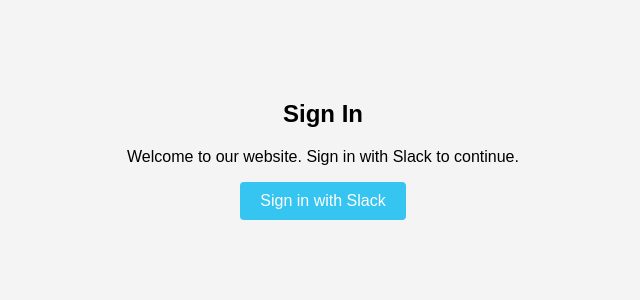
After one commit to elisha-joy22/lunch_app, a Django app: page /accounts/user/sign-in in a window 1280 px wide. The commit adds this page. Shown: the top 300 px of the page, without its empty margins (317-957 px from the left). Run offline with Django 5.2, Linux system fonts and the light colour scheme; parts of the project's set-up code (start-up, migrations or seed data) failed here and were passed over.

Commit message:
added profile and sign-in templates - created home and signin views - automatically redirected oauth start to home view

```diff
--- a/accounts/mixins.py
+++ b/accounts/mixins.py
@@ -6,6 +6,6 @@ class TokenAuthRequiredMixin:
     def dispatch(self,request,*args,**kwargs):
         print("TokenAuthRequiredMixin")
         if not request.user.is_authenticated:
-            sign_url = reverse('oauth-start')
+            sign_url = reverse('user-sign-in')
             return redirect(sign_url)
         return super().dispatch(request,*args,**kwargs)
--- /dev/null
+++ b/accounts/templates/sign_in.html
@@ -0,0 +1,50 @@
+<!DOCTYPE html>
+<html lang="en">
+
+<head>
+    <meta charset="UTF-8">
+    <meta name="viewport" content="width=device-width, initial-scale=1.0">
+    <title>Sign In</title>
+    <style>
+        /* Basic styling for the page */
+        body {
+            margin: 0;
+            padding: 0;
+            font-family: Arial, sans-serif;
+            background-color: #f4f4f4;
+        }
+
+        .container {
+            width: 100%;
+            max-width: 400px;
+            margin: 100px auto;
+            text-align: center;
+        }
+
+        .btn-slack {
+            background-color: #36c5f0;
+            color: #fff;
+            padding: 10px 20px;
+            font-size: 16px;
+            border: none;
+            border-radius: 4px;
+            cursor: pointer;
+            text-decoration: none;
+            display: inline-block;
+        }
+
+        .btn-slack:hover {
+            background-color: #2eb7ed;
+        }
+    </style>
+</head>
+
+<body>
+    <div class="container">
+        <h2>Sign In</h2>
+        <p>Welcome to our website. Sign in with Slack to continue.</p>
+        <a href="{{basic_url}}accounts/user/oauth/start" id="slack-link" class="btn-slack">Sign in with Slack</a>
+    </div>
+</body>
+
+</html>
--- a/accounts/urls.py
+++ b/accounts/urls.py
@@ -4,5 +4,7 @@ from accounts import views
 urlpatterns = [
     path('user/oauth/start',views.SlackOuthStartView.as_view(), name='oauth-start'),
     path('user/oauth/redirect', views.SlackOuthRedirectView.as_view(), name='oauth-redirect'),
-    path('user/profile', views.UserProfileView.as_view(), name='user-profile')
+    path('user/profile', views.UserProfileView.as_view(), name='user-profile'),
+    path('user/logout', views.LogoutView.as_view(), name="user-logout"),
+    path('user/sign-in', views.SignInView.as_view(), name='user-sign-in')
 ]
--- a/accounts/views.py
+++ b/accounts/views.py
@@ -1,7 +1,8 @@
-from django.shortcuts import render
+from django.shortcuts import render,redirect
+from django.http import HttpResponseRedirect
 from rest_framework.views import APIView
 from rest_framework.response import Response
-
+from django.conf import settings
 from slack_sdk.oauth import AuthorizeUrlGenerator
 from slack_sdk.oauth.state_store import FileOAuthStateStore
 from slack_sdk.web import WebClient
@@ -21,6 +22,7 @@ ENV = os.getenv("ENV")
 SLACK_CLIENT_ID = os.getenv("SLACK_CLIENT_ID", "")
 SLACK_CLIENT_SECRET = os.getenv("SLACK_CLIENT_SECRET", "")
 SLACK_REDIRECT_URI = os.getenv("SLACK_REDIRECT_URI_DEV", "")
+CONTEXT = settings.CONTEXT
 
 if ENV.lower().startswith("prod"):
     SLACK_REDIRECT_URI = os.getenv("SLACK_REDIRECT_URI_PROD", "")
@@ -42,7 +44,7 @@ class SlackOuthStartView(APIView):
         print("StartView User",request.user)
         state = state_store.issue()
         url = authorize_url_generator.generate(state=state)
-        return Response({'url':url})
+        return HttpResponseRedirect(redirect_to=url)
 
 
 class SlackOuthRedirectView(APIView):
@@ -83,21 +85,49 @@ class SlackOuthRedirectView(APIView):
             user_data = update_or_create_user(user=user_info)
             serialized_user_data = UserSerializer(user_data).data
             print(serialized_user_data)
-            #update_or_assign_token_response = TokenSerializer(update_or_assign_auth_token(user=user_data,token=access_token)).data
             jwt = generate_jwt(serialized_user_data)
             print(jwt)
         except Exception as e:
             print("Error",e)
             return Response({"message":"success","data":"User creation failed!!"})
-        response = Response({"message":"success","data":serialized_user_data})
+        response = redirect('home')
         return set_jwt_cookie(response,jwt)
 
 
 
 class UserProfileView(TokenAuthRequiredMixin,APIView):
     def get(self,request):
-        print("User in Profile view",request.user)
         user = request.user
-        print(request.user.slack_id)
         serialised_user = UserSerializer(user)
-        return Response({"User-profile":serialised_user.data})
+        context = CONTEXT
+        context["user"] = serialised_user.data
+        return render(request, "profile.html", context)
+
+
+class LogoutView(TokenAuthRequiredMixin,APIView):
+    def get(self,request):
+        user = request.user
+        auth_token = request.COOKIES.get('auth_token')
+        serialised_user = UserSerializer(user)
+
+        # delete the auth token cookie
+        response = redirect("user-sign-in")
+        response.delete_cookie('auth_token')
+        return response
+
+
+class HomeView(TokenAuthRequiredMixin,APIView):
+    def get(self,request):
+        context = CONTEXT
+        user = request.user
+        serialised_user = UserSerializer(user)
+        context["user"] = serialised_user.data
+        return render(request,'base.html',context)
+
+
+class SignInView(APIView):
+    def get(self,request):
+        context = CONTEXT
+        if str(request.user)!="AnonymousUser":
+            return redirect('user-profile')
+        return render(request,'sign_in.html',context)
--- a/lunch_app/urls.py
+++ b/lunch_app/urls.py
@@ -1,11 +1,12 @@
 from django.contrib import admin
 from django.urls import path,include
 from lunch_app.health_check import health_check
-
+from accounts.views import HomeView
 
 urlpatterns = [
     path('health_check',health_check,name="health-check"),
     path('admin/', admin.site.urls),
+    path('', HomeView.as_view(), name='home'),
     path('accounts/', include('accounts.urls')),
     path('polls/', include('poll.urls'))
 ]
--- a/poll/templates/my_polls.html
+++ b/poll/templates/my_polls.html
@@ -9,7 +9,7 @@
     {% for id,event_date_time in poll_ids %}
       <li>
         <p>Event Date: {{ event_date_time }}</p>
-        <a href="{{url}}{{id}}">Details</a>
+        <a href="{{basic_url}}polls/poll?poll_id={{id}}">Details</a>
       </li>
     {% endfor %}
   </ul>
```
Also changed, not shown: accounts/templates/base.html (+25 -8 lines), accounts/templates/profile.html (added, +12 -0 lines), lunch_app/settings.py (+8 -4 lines), poll/views.py (+27 -15 lines).
